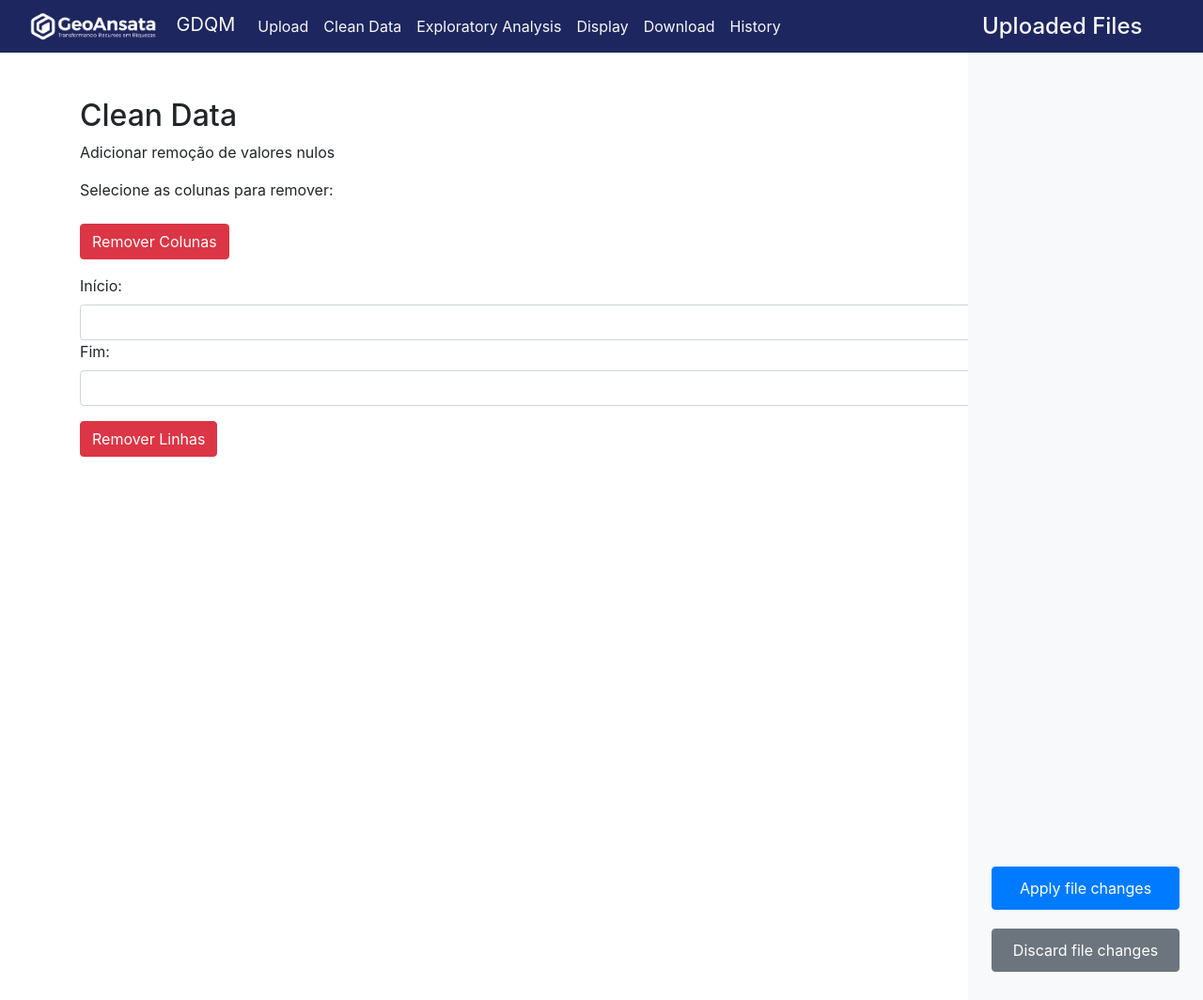
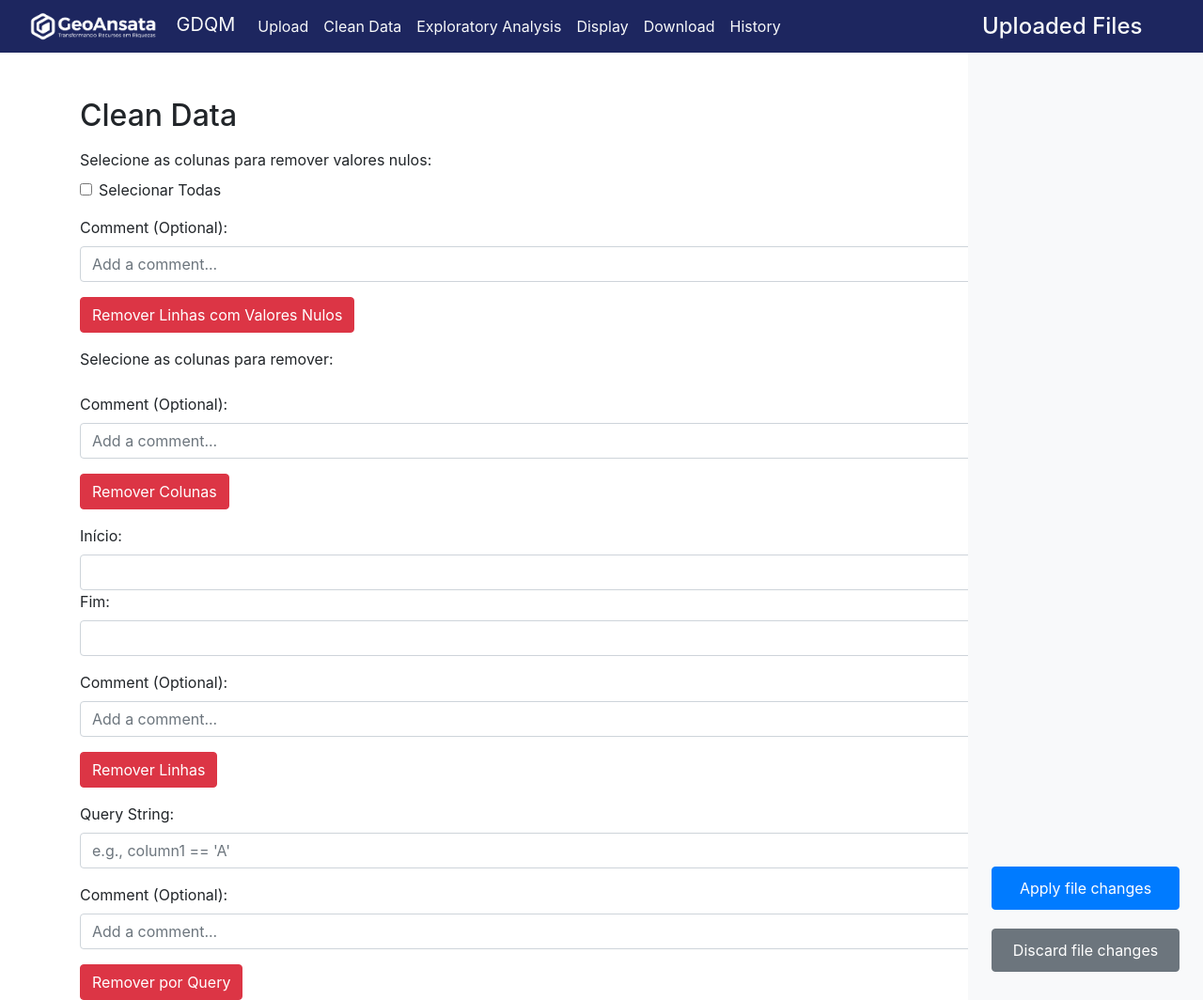
Before and after one commit to GeoAnsata/GeoAnsata-GDQM, a Flask app: template flask_site/templates/clean_data.html in a window 1280 px wide. Shown: the whole page at 94% size. Run offline with Flask 3, Linux system fonts and the light colour scheme; the template is opened without the code that fills it, so the values that code supplies are empty; some libraries are stand-ins or nearby versions.

Commit message:
remove nulls and comments

```diff
--- a/flask_site/app.py
+++ b/flask_site/app.py
@@ -13,8 +13,9 @@ from datetime import datetime
 #TODO adicionar filtros no display
 #TODO mensagens de confimacao
 #TODO mais informacoes no historico (por exemplo porcentagem do banco de dados)
-#TODO salvar dados removidos (mostrar no historico os pedacos das tabelas que foram dropados)
 #TODO pensar num sistema de gerar relatorios (geração de um relatorio a partir das imagens e analises geradas)
+#TODO opção de adicionar comentários a remoção
+#TODO adicionar remoção por query
 
 app = Flask(__name__)
 app.config['UPLOAD_FOLDER'] = 'uploads/'
@@ -106,17 +107,19 @@ def download_file(file_name):
 
 
 
-#é possivel otimizar isso se eu em vez de salvar o excel salvar cada uma das sheets dele e so na hora de aplicar mudanças eu junto elas em um excel
 @app.route('/remove_columns', methods=['POST'])
 def remove_columns():
     columns_to_remove = request.form.getlist('columns_to_remove')
+    comment = request.form.get('comment')
+    if(comment):
+        comment="Comentário: " + comment
     file_name = session['selected_file']
     file_root, _ = os.path.splitext(file_name)
     dict_sheet_names = session['sheet_names']
     file_path = os.path.join(app.config['TEMP_FOLDER'], file_name)
     df=load_df(app)
     table_html = get_table(df[columns_to_remove], request, 0, 100)
-    additional_text = "Número de linhas = " + str(df.shape[0])
+    num_lines = "Número de linhas = " + str(df.shape[0])
     current_time = datetime.now()
     formatted_time = current_time.strftime('[%d-%m-%Y %H:%M:%S] ')
     id =  re.sub(r'\W+', '_', formatted_time)
@@ -126,7 +129,9 @@ def remove_columns():
 
     # Tabela colapsável com identificador único
     history.write(f'<div id="{id}" class="collapse">')
-    history.write(f'<p>{additional_text}</p>')
+    history.write(f'<p>{num_lines}</p>')
+    if(comment):
+        history.write(f'<p>{comment}</p>')
     history.write('<div class="table-responsive">')
     history.write(table_html + " </div>")
     history.write('</div>')
@@ -154,6 +159,9 @@ def remove_rows():
     end_row = int(request.form.get('end_row'))
     sort_column = request.form.get('sort_column')
     sort_order = request.form.get('sort_order')
+    comment = request.form.get('comment')
+    if(comment):
+        comment="Comentário: " + comment
 
     file_name = session['selected_file']
     dict_sheet_names = session['sheet_names']
@@ -172,13 +180,15 @@ def remove_rows():
         formatted_time = current_time.strftime('[%d-%m-%Y %H:%M:%S] ')
         id =  re.sub(r'\W+', '_', formatted_time)
         table_html = get_table(df.iloc[start_row:end_row + 1], request, 0, 100, reset_index=False)
-        additional_text = "Número de linhas = " + str(end_row-start_row)
+        num_lines = "Número de linhas = " + str(end_row-start_row)
         history.write(f'<pre><a href="#{id}" data-toggle="collapse" aria-expanded="false" aria-controls="{id}" style="cursor: pointer;">')
         history.write(formatted_time + "Removed rows from " + str(start_row) + " to " + str(end_row) + "\n</a></pre>\n")
 
         # Tabela colapsável com identificador único
         history.write(f'<div id="{id}" class="collapse">')
-        history.write(f'<p>{additional_text}</p>')
+        history.write(f'<p>{num_lines}</p>')
+        if(comment):
+            history.write(f'<p>{comment}</p>')
         history.write('<div class="table-responsive">')
         history.write(table_html + " </div>")
         history.write('</div>')
@@ -197,8 +207,98 @@ def remove_rows():
 
     return redirect(url_for('clean_data'))
 
+@app.route('/remove_nulls', methods=['POST'])
+def remove_nulls():
+    columns_to_remove = request.form.getlist('columns_to_remove')
+    comment = request.form.get('comment')
+    if(comment):
+        comment="Comentário: " + comment
+    file_name = session['selected_file']
+    file_root, _ = os.path.splitext(file_name)
+    dict_sheet_names = session['sheet_names']
+    file_path = os.path.join(app.config['TEMP_FOLDER'], file_name)
+    df=load_df(app)
+    removed=df[df[columns_to_remove].isna().any(axis=1)]
+    table_html = get_table(removed, request, 0, 100)
+    num_lines = "Número de linhas = " + str(removed.shape[0])
+    current_time = datetime.now()
+    formatted_time = current_time.strftime('[%d-%m-%Y %H:%M:%S] ')
+    id =  re.sub(r'\W+', '_', formatted_time)
+    history= load_history(app, temp=True)
+    history.write(f'<pre><a href="#{id}" data-toggle="collapse" aria-expanded="false" aria-controls="{id}" style="cursor: pointer;">')
+    history.write(formatted_time + "Removed Null values in columns:" + str(columns_to_remove) + "\n</a></pre>\n")
+
+    # Tabela colapsável com identificador único
+    history.write(f'<div id="{id}" class="collapse">')
+    history.write(f'<p>{num_lines}</p>')
+    if(comment):
+        history.write(f'<p>{comment}</p>')
+    history.write('<div class="table-responsive">')
+    history.write(table_html + " </div>")
+    history.write('</div>')
+    history.close()
+    df.dropna(subset=columns_to_remove, inplace=True)
+    df.sort_index(inplace=True)
+
+    if file_name.endswith('.csv'):
+        df.to_csv(file_path,index=False)
+    elif file_name.endswith('.xlsx') and (len(dict_sheet_names[file_name])>0):
+        selected_sheet=session['selected_sheet']
+        file_root, _ = os.path.splitext(file_name)
+        df.to_csv(os.path.join(app.config['TEMP_FOLDER'], file_root + "_" + selected_sheet + ".csv"),index=False)
+
+    elif file_name.endswith('.xlsx'):
+        df.to_excel(file_path,index=False)
 
 
+    return redirect(url_for('clean_data'))
+
+#adicionar aviso para querys invalidas
+@app.route('/remove_query', methods=['POST'])
+def remove_query():
+    query_str = request.form.get('query_string')
+    comment = request.form.get('comment')
+    if(comment):
+        comment="Comentário: " + comment
+    file_name = session['selected_file']
+    file_root, _ = os.path.splitext(file_name)
+    dict_sheet_names = session['sheet_names']
+    file_path = os.path.join(app.config['TEMP_FOLDER'], file_name)
+    df=load_df(app)
+    rows_to_drop=df.query(query_str)
+    table_html = get_table(rows_to_drop, request, 0, 100)
+    num_lines = "Número de linhas = " + str(rows_to_drop.shape[0])
+    current_time = datetime.now()
+    formatted_time = current_time.strftime('[%d-%m-%Y %H:%M:%S] ')
+    id =  re.sub(r'\W+', '_', formatted_time)
+    history= load_history(app, temp=True)
+    history.write(f'<pre><a href="#{id}" data-toggle="collapse" aria-expanded="false" aria-controls="{id}" style="cursor: pointer;">')
+    history.write(formatted_time + "Removed by query:" + query_str + "\n</a></pre>\n")
+
+    # Tabela colapsável com identificador único
+    history.write(f'<div id="{id}" class="collapse">')
+    history.write(f'<p>{num_lines}</p>')
+    if(comment):
+        history.write(f'<p>{comment}</p>')
+    history.write('<div class="table-responsive">')
+    history.write(table_html + " </div>")
+    history.write('</div>')
+    history.close()
+    df.drop(index=rows_to_drop.index, inplace=True)
+    df.sort_index(inplace=True)
+
+    if file_name.endswith('.csv'):
+        df.to_csv(file_path,index=False)
+    elif file_name.endswith('.xlsx') and (len(dict_sheet_names[file_name])>0):
+        selected_sheet=session['selected_sheet']
+        file_root, _ = os.path.splitext(file_name)
+        df.to_csv(os.path.join(app.config['TEMP_FOLDER'], file_root + "_" + selected_sheet + ".csv"),index=False)
+
+    elif file_name.endswith('.xlsx'):
+        df.to_excel(file_path,index=False)
+
+
+    return redirect(url_for('clean_data'))
 
 @app.route('/criar_tabela_continuo', methods=['GET'])
 def criar_tabela_continuo_route():
@@ -297,6 +397,8 @@ def download_plot():
         return send_file( temp_filename, as_attachment=True, download_name=file_root + "_plot.png", mimetype='png')
     return "No plot to download", 400
 
+
+#da erro se tentar aplicar mudanças sem ter
 @app.route('/apply_file_changes', methods=['GET'])
 def apply_file_changes():
     file_name = session['selected_file']
--- a/flask_site/templates/clean_data.html
+++ b/flask_site/templates/clean_data.html
@@ -6,7 +6,28 @@
 <div class="container mt-5">
     <h2>Clean Data</h2>
 
-    <div>Adicionar remoção de valores nulos</div>
+    <form action="/remove_nulls" method="POST" class="mt-3" id="removeNullsForm">
+        <div class="form-group">
+            <label>Selecione as colunas para remover valores nulos:</label><br>
+            <div class="form-check">
+                <input class="form-check-input" type="checkbox" id="select_all" />
+                <label class="form-check-label" for="select_all">Selecionar Todas</label>
+            </div>
+
+            {% for coluna in column_names %}
+            <div class="form-check form-check-inline">
+                <input class="form-check-input column-checkbox" type="checkbox" name="columns_to_remove" value="{{ coluna }}"
+                    id="remove_{{ coluna }}">
+                <label class="form-check-label" for="remove_{{ coluna }}">{{ coluna }}</label>
+            </div>
+            {% endfor %}
+        </div>
+        <div class="form-group">
+            <label for="comment">Comment (Optional):</label>
+            <input type="text" class="form-control" id="comment" name="comment" placeholder="Add a comment..."></input>
+        </div>
+        <button type="submit" class="btn btn-danger">Remover Linhas com Valores Nulos</button>
+    </form>
 
     <form action="/remove_columns" method="POST" class="mt-3" id="removeColumnsForm">
         <div class="form-group">
@@ -18,6 +39,10 @@
                 <label class="form-check-label" for="remove_{{ coluna }}">{{ coluna }}</label>
             </div>
             {% endfor %}
+        </div>
+        <div class="form-group">
+            <label for="comment">Comment (Optional):</label>
+            <input type="text" class="form-control" id="comment" name="comment" placeholder="Add a comment..."></input>
         </div>
         <button type="submit" class="btn btn-danger">Remover Colunas</button>
     </form>
@@ -31,7 +56,23 @@
             <input type="hidden" id="sort_column" name="sort_column" value="{{ request.args.get('sort_column', '') }}">
             <input type="hidden" id="sort_order" name="sort_order" value="{{ request.args.get('sort_order', 'asc') }}">
         </div>
+        <div class="form-group">
+            <label for="comment">Comment (Optional):</label>
+            <input type="text" class="form-control" id="comment" name="comment" placeholder="Add a comment..."></input>
+        </div>
         <button type="submit" class="btn btn-danger">Remover Linhas</button>
+    </form>
+
+    <form action="/remove_query" method="POST" class="mt-3" id="removeQueryForm">
+        <div class="form-group">
+            <label for="query_string">Query String:</label>
+            <input type="text" class="form-control" id="query_string" name="query_string" placeholder="e.g., column1 == 'A'">
+        </div>
+        <div class="form-group">
+            <label for="comment">Comment (Optional):</label>
+            <input type="text" class="form-control" id="comment" name="comment" placeholder="Add a comment..."></input>
+        </div>
+        <button type="submit" class="btn btn-danger">Remover por Query</button>
     </form>
 
     {% if table %}
@@ -145,6 +186,11 @@ document.addEventListener("DOMContentLoaded", function() {
         urlParams.set('start', newStart);
         window.location.search = urlParams.toString();
     });
+
+    document.getElementById('select_all').addEventListener('change', function() {
+        var checkboxes = document.querySelectorAll('.column-checkbox');
+        checkboxes.forEach(checkbox => checkbox.checked = this.checked);
+    });
 });
 </script>
 {% endblock %}
```
